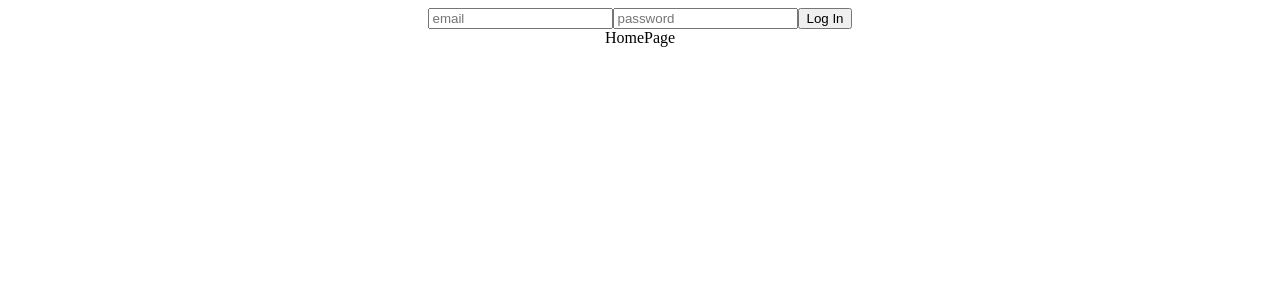
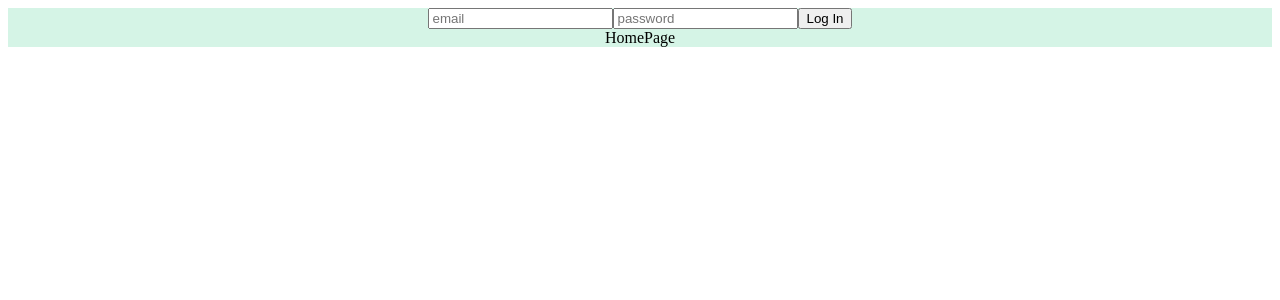
Before and after one commit to nmarini/dr-doctor-heroku, a React (Create React App) app in the folder client/: page / in a window 1280 px wide. Shown: the top 300 px of the page. Built offline with nearby package versions, Linux system fonts and the light colour scheme; no server answers.

Commit message:
added light blue background color to app

```diff
--- a/client/src/App.css
+++ b/client/src/App.css
@@ -1,5 +1,6 @@
 .App {
     text-align: center;
+    background-color: #d5f4e6;
 }
 
 .column {
```
